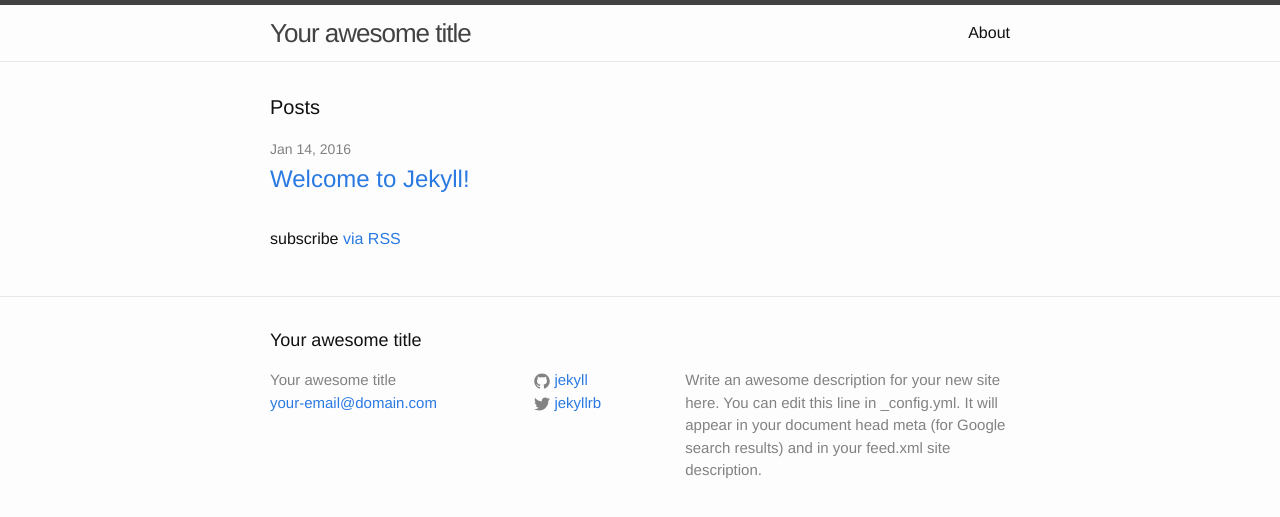
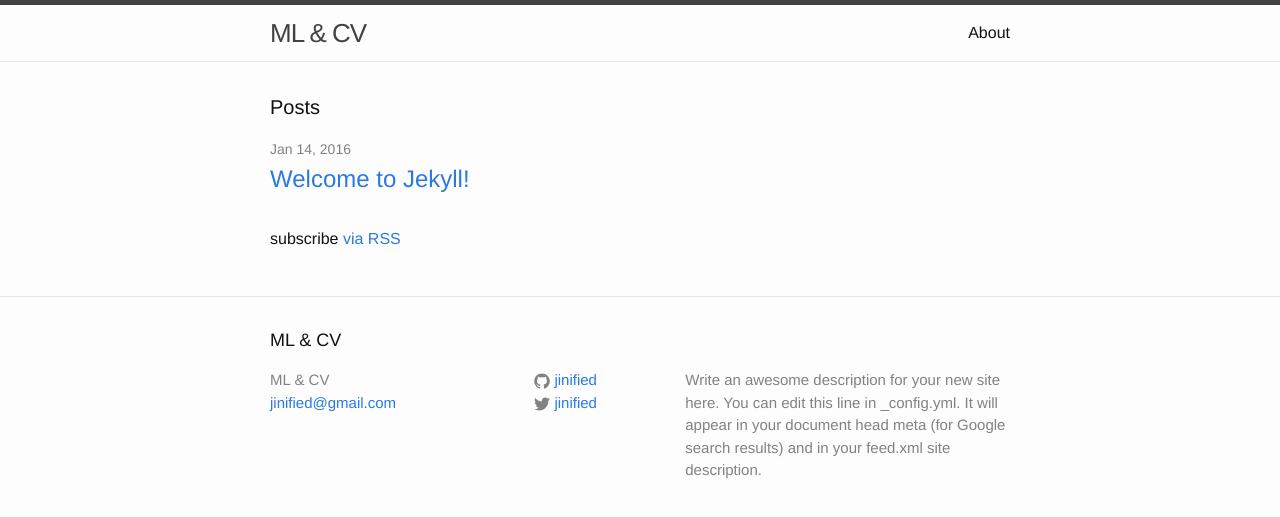
Before and after one commit to JamShan/opengl_experiment, a Jekyll site: the page built from index.html, in a window 1280 px wide. Shown: the top 517 px of the page. Built offline with Jekyll 4.4.1, drawn with Linux system fonts in a browser that asks for light colours.

Commit message:
add more detils

```diff
--- a/_config.yml
+++ b/_config.yml
@@ -6,16 +6,16 @@
 # 'jekyll serve'. If you change this file, please restart the server process.
 
 # Site settings
-title: Your awesome title
-email: your-email@domain.com
+title: ML & CV
+email: jinified@gmail.com
 description: > # this means to ignore newlines until "baseurl:"
   Write an awesome description for your new site here. You can edit this
   line in _config.yml. It will appear in your document head meta (for
   Google search results) and in your feed.xml site description.
 baseurl: "" # the subpath of your site, e.g. /blog
 url: "http://yourdomain.com" # the base hostname & protocol for your site
-twitter_username: jekyllrb
-github_username:  jekyll
+twitter_username: jinified
+github_username:  jinified
 
 # Build settings
 markdown: kramdown
```
